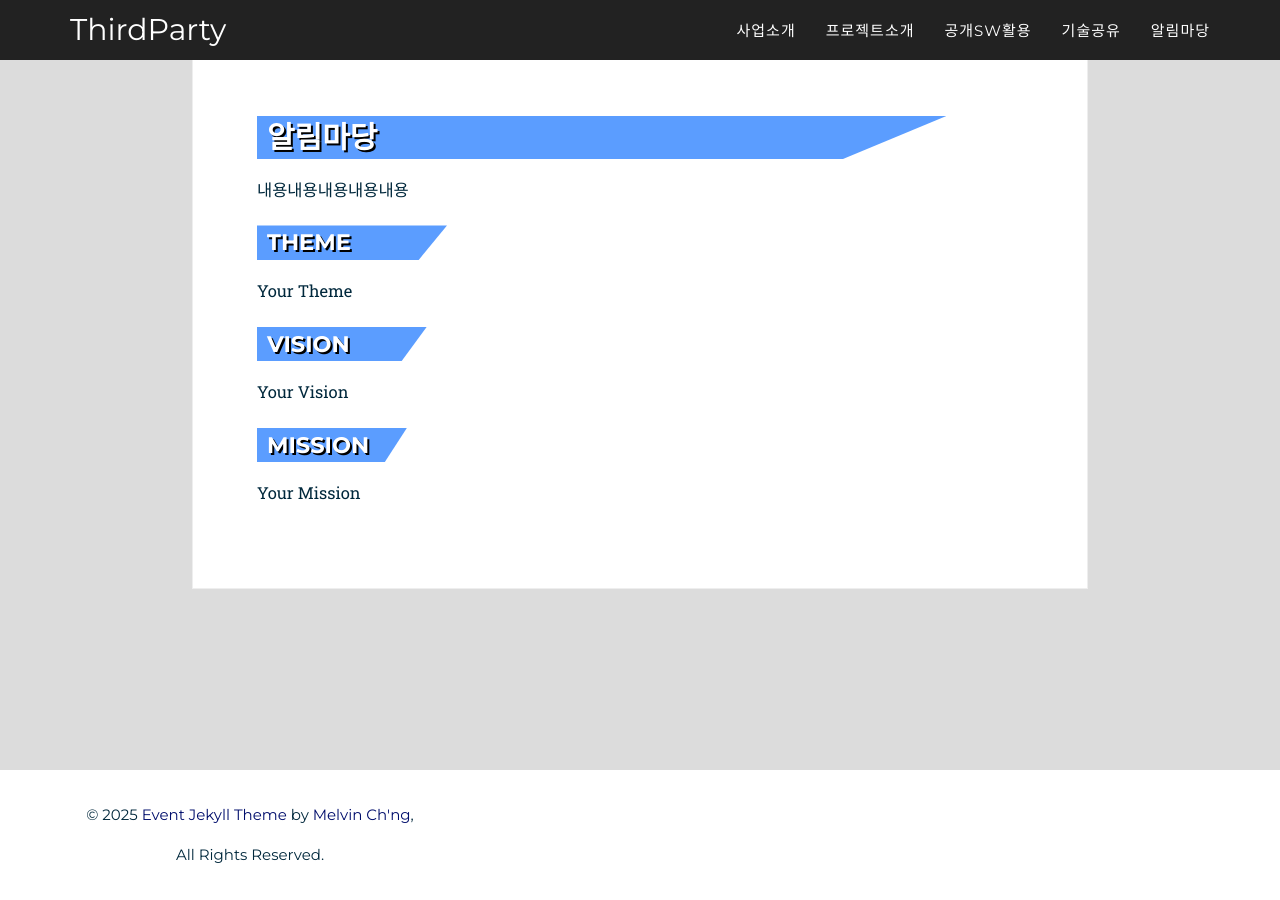
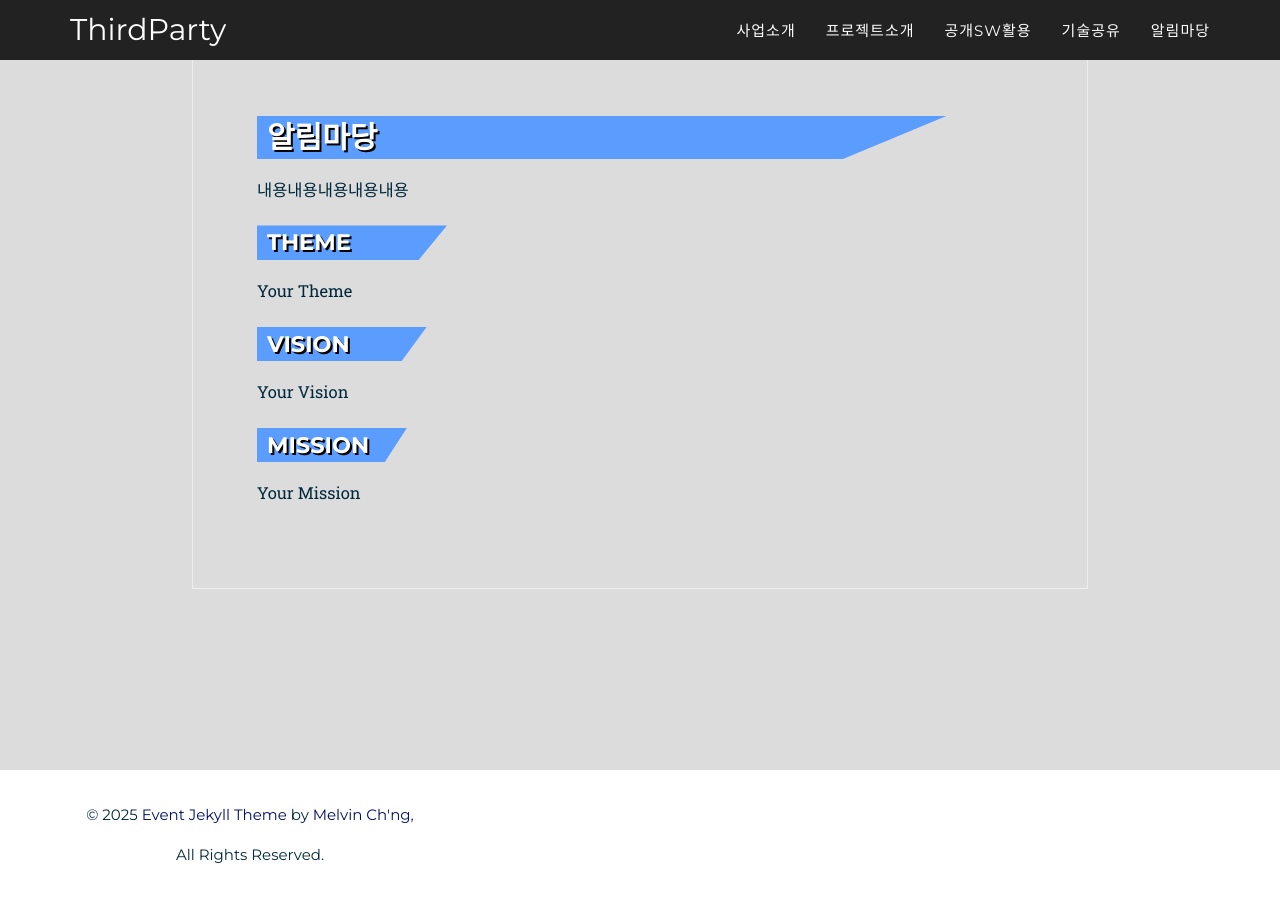
Before and after one commit to ThirdActiveDataExTech/ThirdActiveDataExTech.github.io, a Jekyll site: the page built from 2016_pages/announcement.html, in a window 1280 px wide. Built offline with Jekyll 4.4.1, drawn with Linux system fonts in a browser that asks for light colours; some web fonts are replaced.

Commit message:
[사업소개 페이지 수정]
- css 변경

```diff
--- a/_sass/2016_sass/_more.scss
+++ b/_sass/2016_sass/_more.scss
@@ -1,7 +1,7 @@
 //Frame
 .black-frame {
   overflow: hidden;
-  background: white;
+  background: Gainsboro;
   box-sizing: border-box;
   padding: 1%;
   margin: 2em auto;
```
